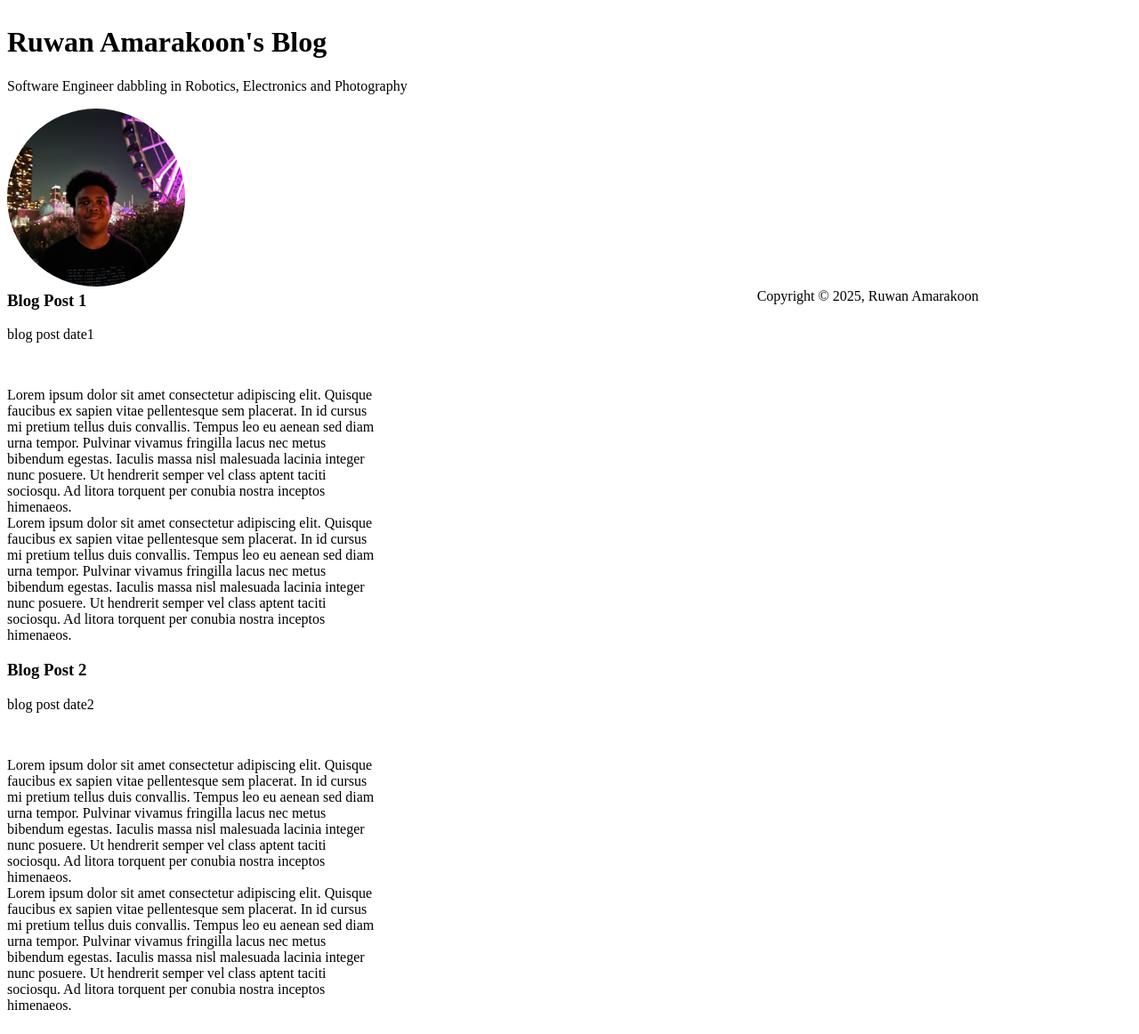
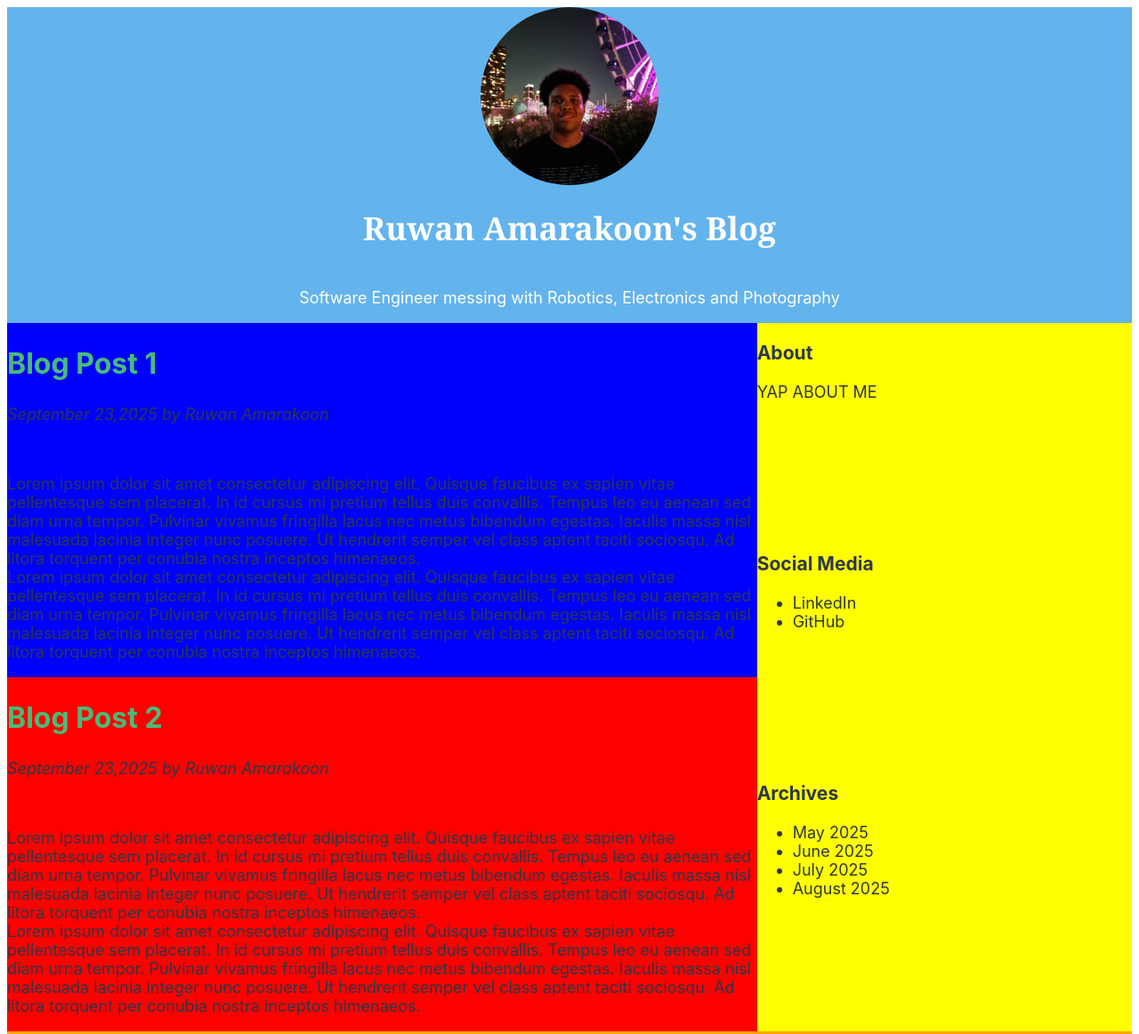
Before and after one commit to FadeRakoon/info2180-lab2, a plain HTML site: page index.html in a window 1280 px wide. Shown: the top 1162 px of the page at 89% size. Drawn offline with Linux system fonts and the light colour scheme.

Commit message:
Edited index.html, styles.css.

```diff
--- a/index.html
+++ b/index.html
@@ -6,17 +6,17 @@
     <title>INFO2180 Lab 2</title> <link rel="stylesheet" href="styles.css">
 </head>
 <body> <div class="container">
-    <header>
+    <header class="flex-container">
+        <img id="Pic1" src="/RuwanSmile.jpg" width="200px" height="auto">
         <h1>Ruwan Amarakoon's Blog</h1>
         <!-- Put your one line statement or quote here -->
-        <p>Software Engineer dabbling in Robotics, Electronics and Photography</p>
-        <img id="Pic1" src="/RuwanSmile.jpg" width="200px" height="auto">
+        <p>Software Engineer messing with Robotics, Electronics and Photography</p>
     </header>
     <main>
         <!-- This will contain your blog posts -->
         <article id="Article1">
-            <h3>Blog Post 1</h3>
-            <p>blog post date1</p>
+            <h2>Blog Post 1</h2>
+            <p><i>September 23,2025 by Ruwan Amarakoon</i></p>
             <img>
             <p>
                 Lorem ipsum dolor sit amet consectetur adipiscing elit. Quisque faucibus ex sapien vitae pellentesque sem placerat. In id cursus mi pretium tellus duis convallis. Tempus leo eu aenean sed diam urna tempor. Pulvinar vivamus fringilla lacus nec metus bibendum egestas. Iaculis massa nisl malesuada lacinia integer nunc posuere. Ut hendrerit semper vel class aptent taciti sociosqu. Ad litora torquent per conubia nostra inceptos himenaeos.<br>
@@ -27,8 +27,8 @@
             </p>
         </article>
         <article id="Article2">
-            <h3>Blog Post 2</h3>
-            <p>blog post date2</p>
+            <h2>Blog Post 2</h2>
+            <p><i>September 23,2025 by Ruwan Amarakoon</i></p>
             <img>
             <p>
                 Lorem ipsum dolor sit amet consectetur adipiscing elit. Quisque faucibus ex sapien vitae pellentesque sem placerat. In id cursus mi pretium tellus duis convallis. Tempus leo eu aenean sed diam urna tempor. Pulvinar vivamus fringilla lacus nec metus bibendum egestas. Iaculis massa nisl malesuada lacinia integer nunc posuere. Ut hendrerit semper vel class aptent taciti sociosqu. Ad litora torquent per conubia nostra inceptos himenaeos.<br>
@@ -39,9 +39,31 @@
     </main>
     <aside>
         <!-- This will be your sidebar -->
+        <div class="about">
+            <h3>About</h3>
+            <p>YAP ABOUT ME</p>
+        </div>
+        <div class="socials">
+            <h3>Social Media</h3>
+            <ul>
+                <li>LinkedIn</li>
+                <li>GitHub</li>
+            </ul>
+
+        </div>
+        <div class="archives">
+            <h3>Archives</h3>
+            <ul>
+                <li>May 2025</li>
+                <li>June 2025</li>
+                <li>July 2025</li>
+                <li>August 2025</li>
+            </ul>
+
+        </div>
     </aside>
     <footer>
         <p>Copyright &copy; 2025, Ruwan Amarakoon</p>
-    </footer> </div>
-</body>
+    </footer>
+</div> </body>
 </html>
--- a/styles.css
+++ b/styles.css
@@ -1,22 +1,73 @@
+body{
+    font-size: 18px;
+    font-family:-apple-system, BlinkMacSystemFont, 'Segoe UI', Roboto,'Helvetica Neue', Arial, "Noto Sans" , sans-serif;
+    color: #2D3748;
+}
+
+.flex-container{
+    display: flex;
+    flex-direction: column;
+    justify-content: center;
+    align-items: center;
+
+}
+
+#Pic1{
+    border-radius: 300px;
+}
+
 .container{
     display: grid;
-    grid-template-columns: repeat(3,1fr) ;
-    grid-template-rows: 300px;
+    grid-template-columns: repeat(3,1fr);
+    grid-auto-rows: minmax(50px,auto);
 }
 
 header{
     grid-column: 1/4;
     grid-row: 1;
+    background-color: #63B3ED;
+    color:#FFFFFF;
 }
 
-/* main{
+header h1{
+    font-size: 36px;
+    font-family: Georgia, 'Times New Roman', Times, serif;
+}
+
+main{
     grid-column: 1/3;
+    grid-row:2/4;
+    display: grid;
+    grid-template-columns: subgrid;
+    background-color: purple;
+}
+
+Article h2{
+    font-size: 32px;
+    color: #48BB78;
+}
+
+#Article1{
+    grid-column: 1/3;
+    grid-row: 2/3;
+    background-color: blue;
+}
+
+#Article2{
+    grid-column: 1/3;
+    grid-row: 3/4;
+    background-color: red;
+}
+
+aside{
+    grid-column: 3/4;
     grid-row: 2/4;
-} */
+    display: grid;
+    grid-template-columns: subgrid;
+    background-color: yellow;
+}
 
-
-
-
-#Pic1{
-    border-radius: 300px;
+footer{
+    grid-column: 1/4;
+    background-color: orange;
 }
```
